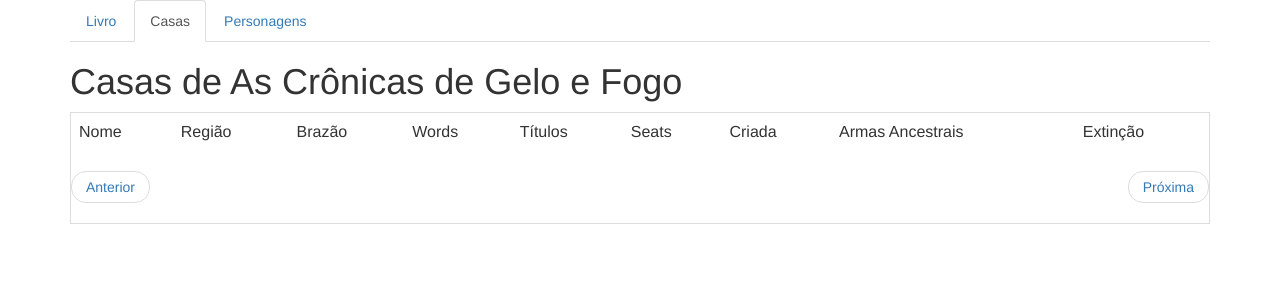
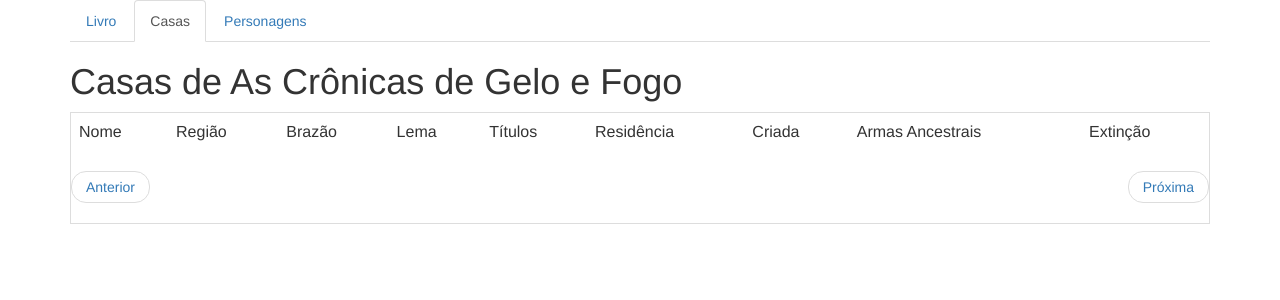
Before and after one commit to AndersonC96/Game-Of-Thrones_PHP, a PHP site: page /houses.php in a window 1280 px wide. Shown: the top 300 px of the page. Run offline with PHP 8.4, Linux system fonts and the light colour scheme; data that the repository does not hold is empty.

Commit message:
Update houses.php

```diff
--- a/houses.php
+++ b/houses.php
@@ -35,10 +35,10 @@
                         <td>Nome</td>
                         <td>Região</td>
                         <td>Brazão</td>
-                        <td>Words</td>
+                        <td>Lema</td>
                         <td>Títulos</td>
                         <!--<td>Lord</td>-->
-                        <td>Seats</td>
+                        <td>Residência</td>
                         <!--<td>Fundador</td>-->
                         <td>Criada</td>
                         <td>Armas Ancestrais</td>
```
